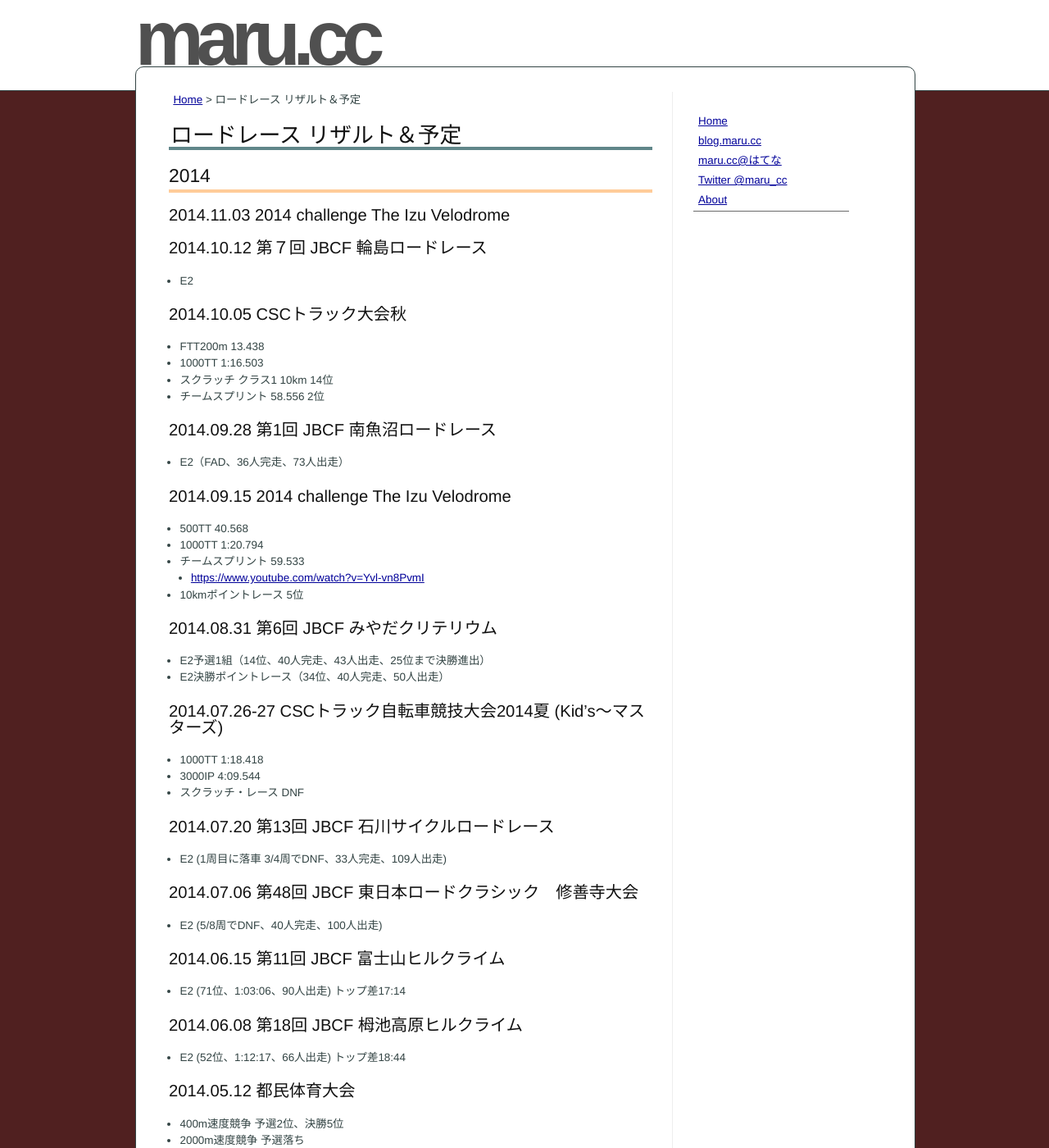
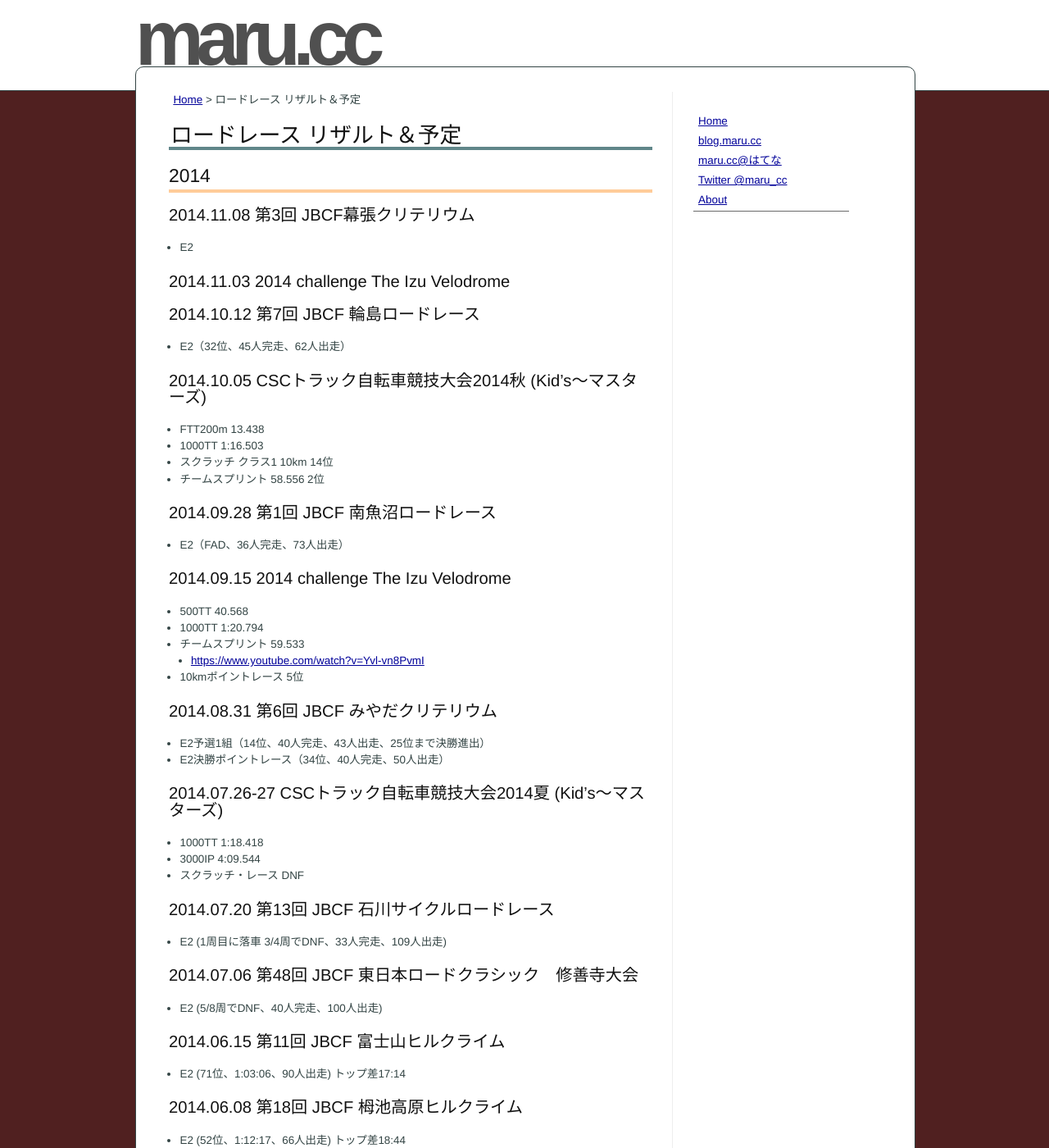
Before and after one commit to marucc/marucc.github.io, a Jekyll site: the page built from sports/results_bike.md, in a window 1280 px wide and 1400 px high. Shown: the whole window at 82% size. Built offline with Jekyll 4.4.1, drawn with Linux system fonts in a browser that asks for light colours; some of the changed text lies outside the part shown.

Commit message:
Published with https://stackedit.io/

```diff
--- a/sports/results_bike.md
+++ b/sports/results_bike.md
@@ -11,12 +11,15 @@ markdown: kramdown
 
 ## 2014
 
+### 2014.11.08 第3回 JBCF幕張クリテリウム
+- E2
+
 ### 2014.11.03 2014 challenge The Izu Velodrome
 
-### 2014.10.12 第７回 JBCF 輪島ロードレース
- - E2
+### 2014.10.12 第7回 JBCF 輪島ロードレース
+ - E2（32位、45人完走、62人出走）
 
-### 2014.10.05 CSCトラック大会秋
+### 2014.10.05 CSCトラック自転車競技大会2014秋 (Kid's〜マスターズ)
  - FTT200m 13.438
  - 1000TT 1:16.503
  - スクラッチ クラス1 10km 14位
```
Also changed, not shown: other parts of sports/results_bike.md (+2 -2 lines).
